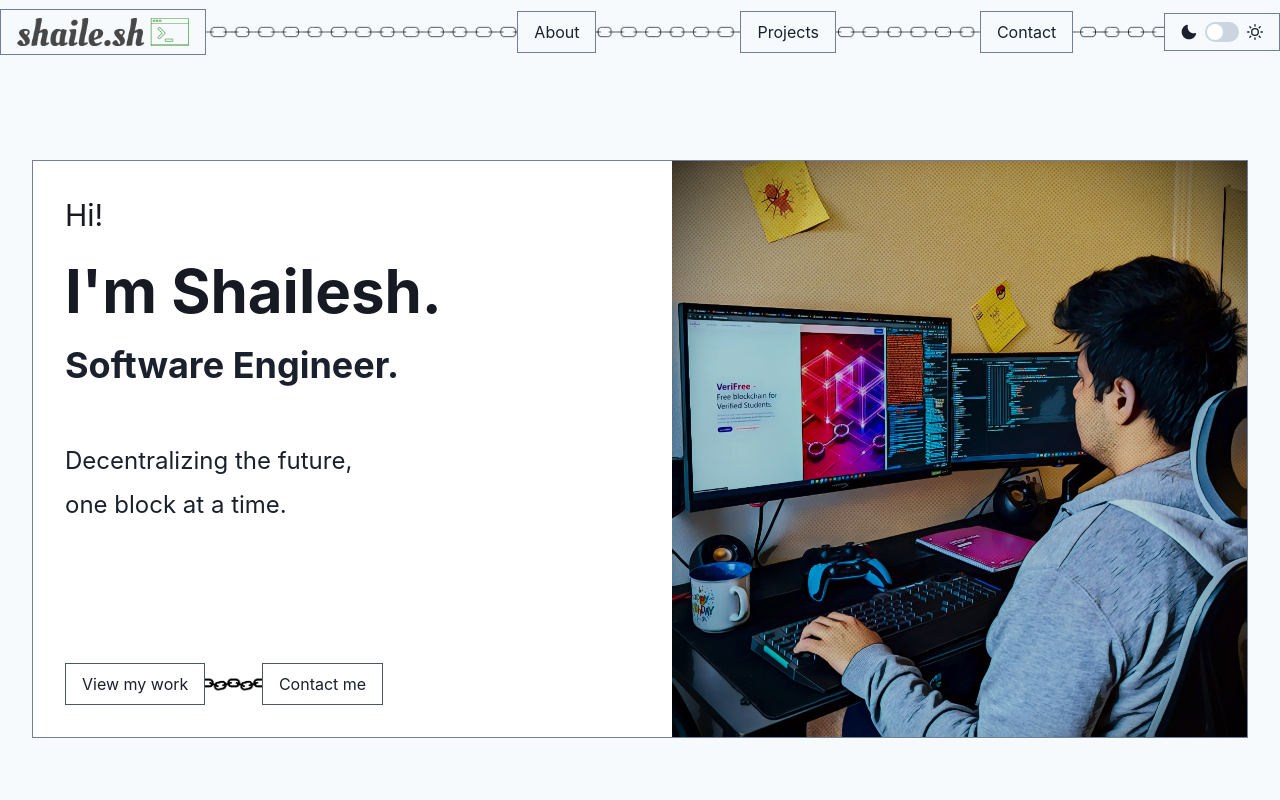
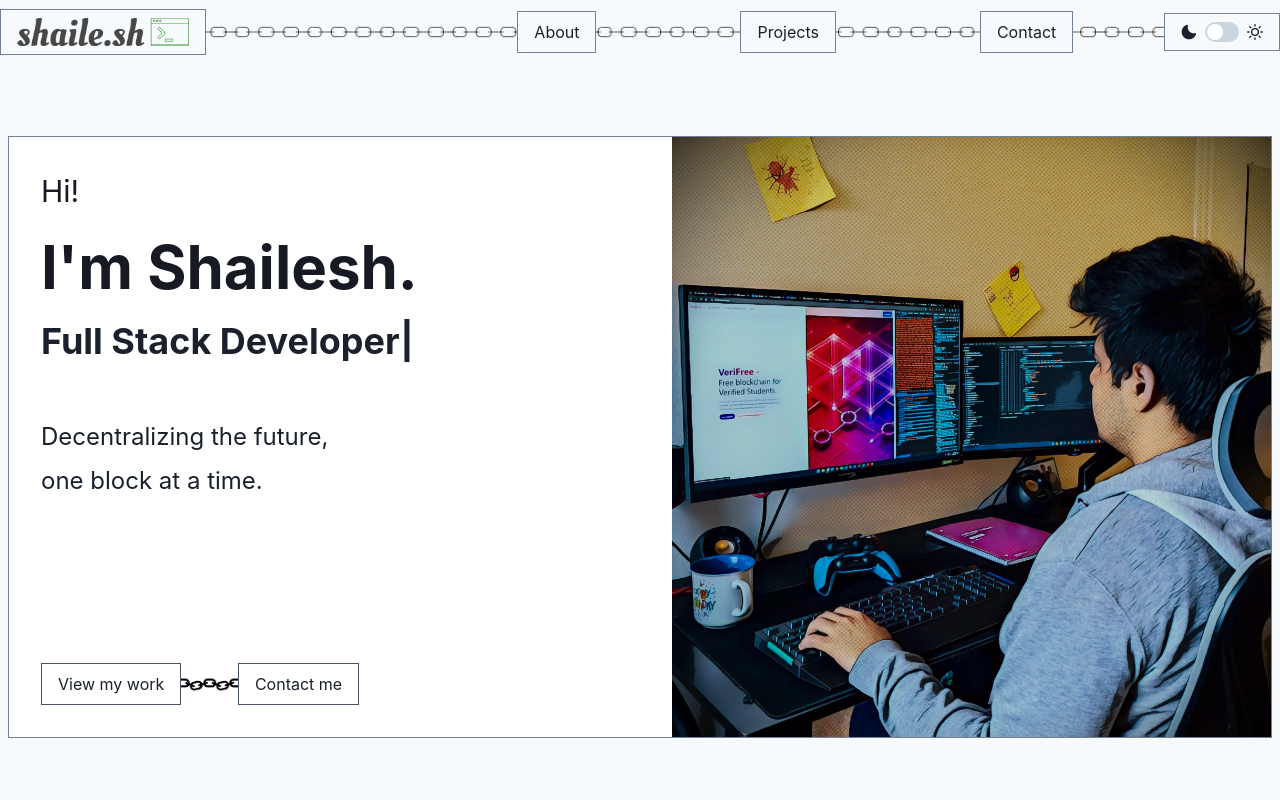
Before and after one commit to shailesh-shenoy/shailesh-sh-website, a Next.js app: page / in a window 1280 px wide. Shown: the top 800 px of the page. Built offline with nearby package versions, Linux system fonts and the light colour scheme.

Commit message:
Progress

```diff
--- a/src/app/layout.tsx
+++ b/src/app/layout.tsx
@@ -15,7 +15,7 @@ export default function RootLayout({
       <body>
         <Providers>
           <Navbar />
-          <Stack direction="column" bg={"gray.50"} align="center" as="main" minH={"100vh"} gap={48} p={8}>{children}</Stack><Footer />
+          <Stack direction="column" bg={"gray.50"} align="center" as="main" minH={"100vh"} gap={48} p={2}>{children}</Stack><Footer />
         </Providers>
       </body>
     </html>
--- a/src/components/Hero.tsx
+++ b/src/components/Hero.tsx
@@ -1,5 +1,6 @@
 import { Box, Flex, Heading, Stack, Text, Image, chakra, shouldForwardProp, Link, Button } from "@chakra-ui/react";
 import { isValidMotionProp, motion } from "framer-motion";
+import { TypeAnimation } from "react-type-animation";
 
 export default function Hero() {
     const ChakraHeader = chakra(motion.h1, {
@@ -10,7 +11,7 @@ export default function Hero() {
     });
 
     return (
-        <Flex as="section" w={"100%"} maxW="7xl" bg="white" direction={{ base: "column", md: "row" }} m={16} border={1} borderStyle="solid" borderColor="gray.500">
+        <Flex as="section" w={"100%"} maxW="7xl" bg="white" direction={{ base: "column", lg: "row" }} m={16} border={1} borderStyle="solid" borderColor="gray.500">
             <Stack flex={1} p={8}>
                 <ChakraText fontSize="3xl" color="gray.900" initial={{ x: -1000 }} animate={{ x: 0 }} transition={{
                     type: "spring",
@@ -35,7 +36,7 @@ export default function Hero() {
                     {"I'm Shailesh."}
                 </ChakraHeader>
                 <Heading as="h2" size="xl" mb={12}>
-                    Software Engineer.
+                    <TypeAnimation sequence={[" ", 1000, "Software Engineer", 1000, "Full Stack Developer", 1000, "Web3 Enthusiast", 1000]} repeat={Infinity} />
                 </Heading>
                 <Text fontSize="2xl">
                     Decentralizing the future,
```
